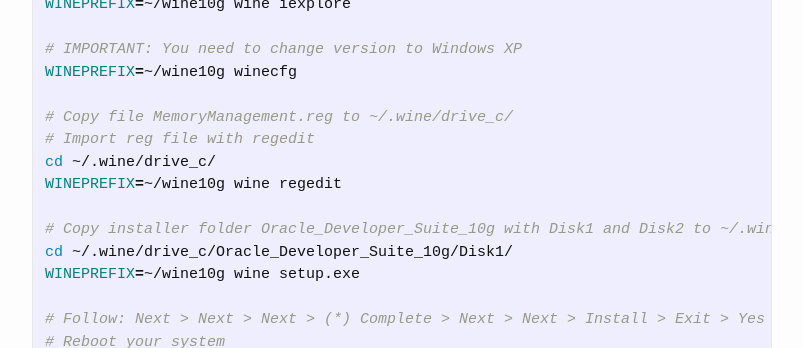
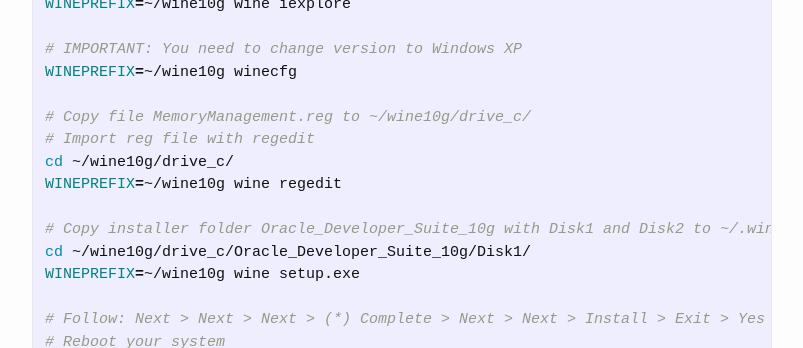
Before and after one commit to ailtonbsj/ailtonbsj.github.io, a Jekyll site: the page built from _posts/2025-04-20-installing-oracle-forms-10g-on-linux.md, in a window 1280 px wide and 1400 px high, scrolled down 905 px. Shown: the part 151-499 px from the top of the window, without its empty margins (238-1041 px from the left). Built offline with Jekyll 4.4.1, drawn with Linux system fonts in a browser that asks for light colours; comment, search, counter and statistics services are not loaded; some of the changed text lies outside the part shown.

Commit message:
Update 2025-04-20-installing-oracle-forms-10g-on-linux.md

````diff
--- a/_posts/2025-04-20-installing-oracle-forms-10g-on-linux.md
+++ b/_posts/2025-04-20-installing-oracle-forms-10g-on-linux.md
@@ -45,13 +45,13 @@ WINEPREFIX=~/wine10g wine iexplore
 # IMPORTANT: You need to change version to Windows XP
 WINEPREFIX=~/wine10g winecfg
 
-# Copy file MemoryManagement.reg to ~/.wine/drive_c/
+# Copy file MemoryManagement.reg to ~/wine10g/drive_c/
 # Import reg file with regedit
-cd ~/.wine/drive_c/
+cd ~/wine10g/drive_c/
 WINEPREFIX=~/wine10g wine regedit
 
 # Copy installer folder Oracle_Developer_Suite_10g with Disk1 and Disk2 to ~/.wine/drive_c/
-cd ~/.wine/drive_c/Oracle_Developer_Suite_10g/Disk1/
+cd ~/wine10g/drive_c/Oracle_Developer_Suite_10g/Disk1/
 WINEPREFIX=~/wine10g wine setup.exe
 
 # Follow: Next > Next > Next > (*) Complete > Next > Next > Install > Exit > Yes
@@ -98,7 +98,7 @@ WINEPREFIX=~/wine10g wine jinit.exe
 WINEPREFIX=~/wine10g wine 'C:\Program Files\Internet Explorer\iexplore.exe'
 
 # Replace jvm.dll for a JDK 1.5 version
-# .wine/drive_c/Program Files (x86)/Oracle/JInitiator 1.3.1.22/bin/hotspot/
+# ~/wine10g/drive_c/Program Files (x86)/Oracle/JInitiator 1.3.1.22/bin/hotspot/
 ```
 
 ### Content of file `MemoryManagement.reg`
````
